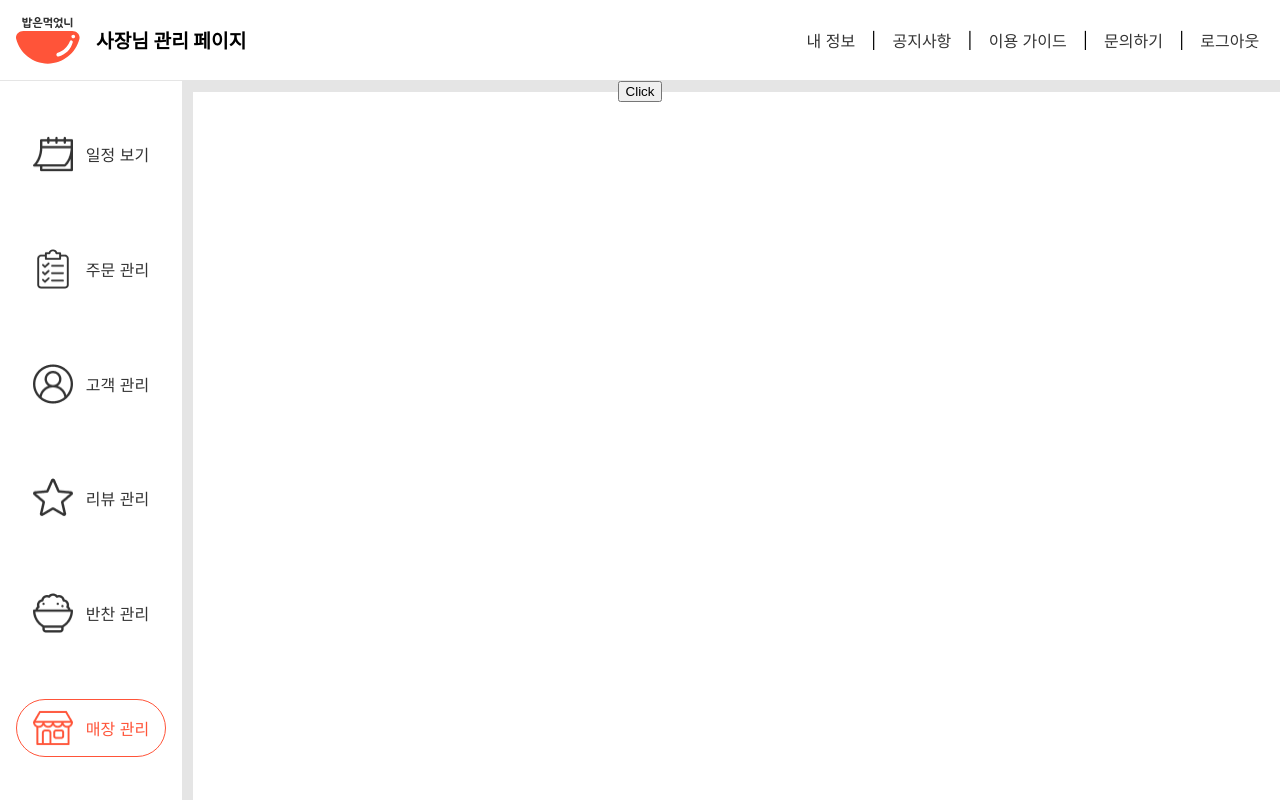
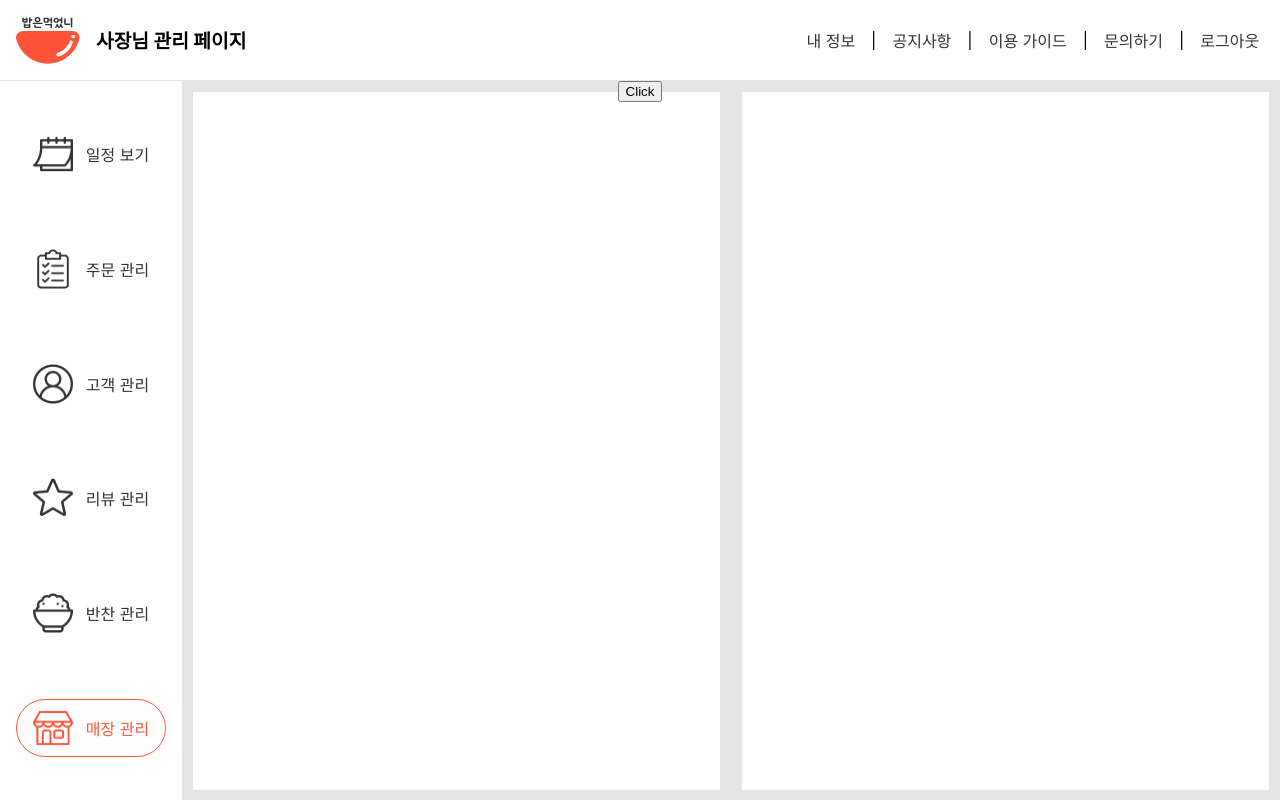
Before and after one commit to Didyoueat/DYE_Frontend, a React app in the folder front_web/: page /shop in a window 1280 px wide. Built offline with nearby package versions, Linux system fonts and the light colour scheme.

Commit message:
DYE-67 💄 스타일 아주 약간 수정

```diff
--- a/front_web/src/components/pages/BasePageStyle.js
+++ b/front_web/src/components/pages/BasePageStyle.js
@@ -68,7 +68,7 @@ export const BaseLeft = styled.div`
 	}
 	.left-right {
 		flex: 1;
-		margin: 0.7em 0em 0em 0.7em;
+		margin: 0.7em;
 		background: #ffffff;
 	}
 	.isActive {
--- a/front_web/src/components/pages/ModalStyle.js
+++ b/front_web/src/components/pages/ModalStyle.js
@@ -8,7 +8,7 @@ export const ModalWrapper = styled.div`
 	max-height: 80%;
 	width: 20rem;
 	height: 80%;
-	padding: 16px;
+	padding: 5rem;
 	border-radius: 10px;
 	text-align: center;
 
--- a/front_web/src/components/views/ShopView.tsx
+++ b/front_web/src/components/views/ShopView.tsx
@@ -3,6 +3,7 @@ import axios from "axios";
 import ModalContainer from "../pages/Modal";
 import { useSelector } from "react-redux";
 import { rootState } from "../../modules";
+import { ShowMainStyle } from "./ShopViewStyle";
 
 const ShopView = () => {
 	const subpageName = useSelector(
@@ -13,14 +14,17 @@ const ShopView = () => {
 	if (subpageName === "main") subpage = <ShopMain></ShopMain>;
 	else if (subpageName === "edit") subpage = <ShopEdit></ShopEdit>;
 
-	return <div>{subpage}</div>;
+	return <>{subpage}</>;
 };
 
 const ShopMain = () => {
 	return (
-		<div>
-			<ModalContainer></ModalContainer>
-		</div>
+		<ShowMainStyle>
+			<div className="shopInfo">
+				<ModalContainer></ModalContainer>
+			</div>
+			<div className="shopNotice"></div>
+		</ShowMainStyle>
 	);
 };
 
--- /dev/null
+++ b/front_web/src/components/views/ShopViewStyle.js
@@ -0,0 +1,21 @@
+import styled from "styled-components";
+
+export const ShowMainStyle = styled.div`
+	width: 100%;
+	height: 100%;
+	display: flex;
+	flex-flow: row wrap;
+	align-items: center;
+	justify-content: space-between;
+	background: #e5e5e5;
+	.shopInfo {
+		width: 49%;
+		height: 100%;
+		background: #ffffff;
+	}
+	.shopNotice {
+		width: 49%;
+		height: 100%;
+		background: #ffffff;
+	}
+`;
```
